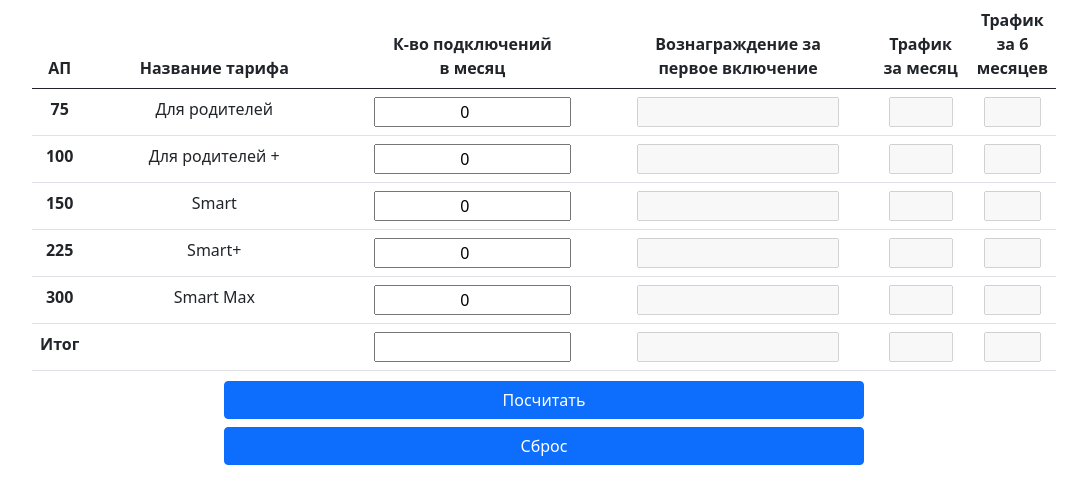
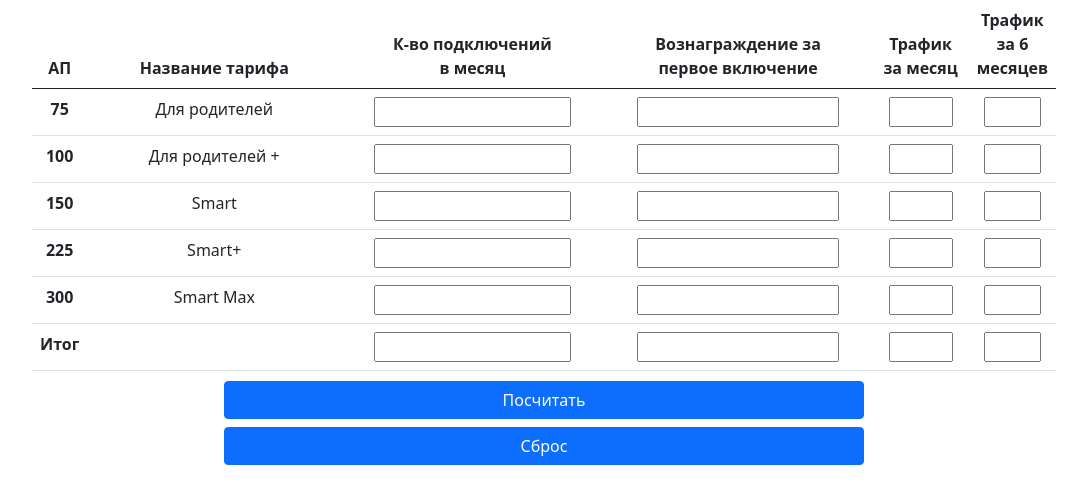
Before and after one commit to SlavaOd/MMC, a plain HTML site: page index.html in a window 1280 px wide. Shown: the whole page, without its empty margins (96-1183 px from the left). Drawn offline with nearby package versions, Linux system fonts and the light colour scheme.

Commit message:
first commit

```diff
--- a/index.html
+++ b/index.html
@@ -39,55 +39,55 @@
             <tr>
               <th scope="row">75</th>
               <td>Для родителей</td>
-              <td><input class="parents" type="number" name="" value="0" id=""></td>
-              <td><input class="sell_par" type="number" name="" disabled id="" class="sell_all"></td>
-              <td><input class="month_par" type="number" name="" disabled id=""></td>
-              <td><input class="six_par" type="number" name="" disabled id=""></td>
+              <td><input class="parents" type="number" name="" id=""></td>
+              <td><input class="sell_par" type="number" name="" id="" class="sell_all"></td>
+              <td><input class="month_par" type="number" name="" id=""></td>
+              <td><input class="six_par" type="number" name="" id=""></td>
               <!-- <td><input type="number" name="" disabled id=""></td> -->
             </tr>
             <tr>
               <th scope="row">100</th>
               <td>Для родителей +</td>
-              <td><input class="parents_int" type="number" value="0" name="" id=""></td>
-              <td ><input class="sell_par_int" type="number" name="" disabled id="" class="sell_all"></td>
-              <td><input class="month_par_int" type="number" name="" disabled id=""></td>
-              <td><input class="six_par_int" type="number" name="" disabled id=""></td>
+              <td><input class="parents_int" type="number" name="" id=""></td>
+              <td ><input class="sell_par_int" type="number" name="" id="" class="sell_all"></td>
+              <td><input class="month_par_int" type="number" name="" id=""></td>
+              <td><input class="six_par_int" type="number" name="" id=""></td>
               <!-- <td><input type="number" name="" disabled id=""></td> -->
             </tr>
             <tr>
               <th ine="row">150</th>
               <td>Smart</td>
-              <td><input class="smart" type="number" value="0" name="" id=""></td>
-              <td ><input class="sell_smart" type="number" name="" disabled id="" class="sell_all"></td>
-              <td><input class="month_smart" type="number" name="" disabled id=""></td>
-              <td><input class="six_smart" type="number" name="" disabled id=""></td>
+              <td><input class="smart" type="number" name="" id=""></td>
+              <td ><input class="sell_smart" type="number" name="" id="" class="sell_all"></td>
+              <td><input class="month_smart" type="number" name="" id=""></td>
+              <td><input class="six_smart" type="number" name="" id=""></td>
               <!-- <td><input type="number" name="" disabled id=""></td> -->
             </tr>
             <tr>
                 <th ine="row">225</th>
                 <td>Smart+</td>
-                <td><input class="smart_plus" value="0" type="number" name="" id=""></td>
-                <td><input class="sell_smart_plus" type="number" name="" disabled id="" class="sell_all"></td>
-                <td><input class="month_plus" type="number" name="" disabled id=""></td>
-                <td><input class="six_plus" type="number" name="" disabled id=""></td>
+                <td><input class="smart_plus" type="number" name="" id=""></td>
+                <td><input class="sell_smart_plus" type="number" name="" id="" class="sell_all"></td>
+                <td><input class="month_plus" type="number" name="" id=""></td>
+                <td><input class="six_plus" type="number" name="" id=""></td>
                 <!-- <td><input type="number" name="" disabled id=""></td> -->
             </tr>
             <tr>
                 <th ine="row">300</th>
                 <td>Smart Max</td>
-                <td><input class="smart_max" value="0" type="number" name="" id=""></td>
-                <td ><input class="sell_smart_max" type="number" name="" disabled id="" class="sell_all"></td>
-                <td><input class="month_max" type="number" name="" disabled id=""></td>
-                <td><input class="six_max" type="number" name="" disabled id=""></td>
+                <td><input class="smart_max" type="number" name="" id=""></td>
+                <td ><input class="sell_smart_max" type="number" name="" id="" class="sell_all"></td>
+                <td><input class="month_max" type="number" name="" id=""></td>
+                <td><input class="six_max" type="number" name="" id=""></td>
                 <!-- <td><input type="number" name="" disabled id=""></td> -->
             </tr>
             <tr>
                 <th ine="row">Итог</th>
                 <td></td>
                 <td><input class="all" type="number" name="" id=""></td>
-                <td ><input type="number" name="" disabled id="" class="sell_all"></td>
-                <td><input class="month_all" type="number" name="" disabled id=""></td>
-                <td><input class="six_all" type="number" name="" disabled id=""></td>
+                <td ><input type="number" name="" id="" class="sell_all"></td>
+                <td><input class="month_all" type="number" name="" id=""></td>
+                <td><input class="six_all" type="number" name="" id=""></td>
                 <!-- <td><input type="number" name="" disabled id=""></td> -->
             </tr>
           </tbody>
```
